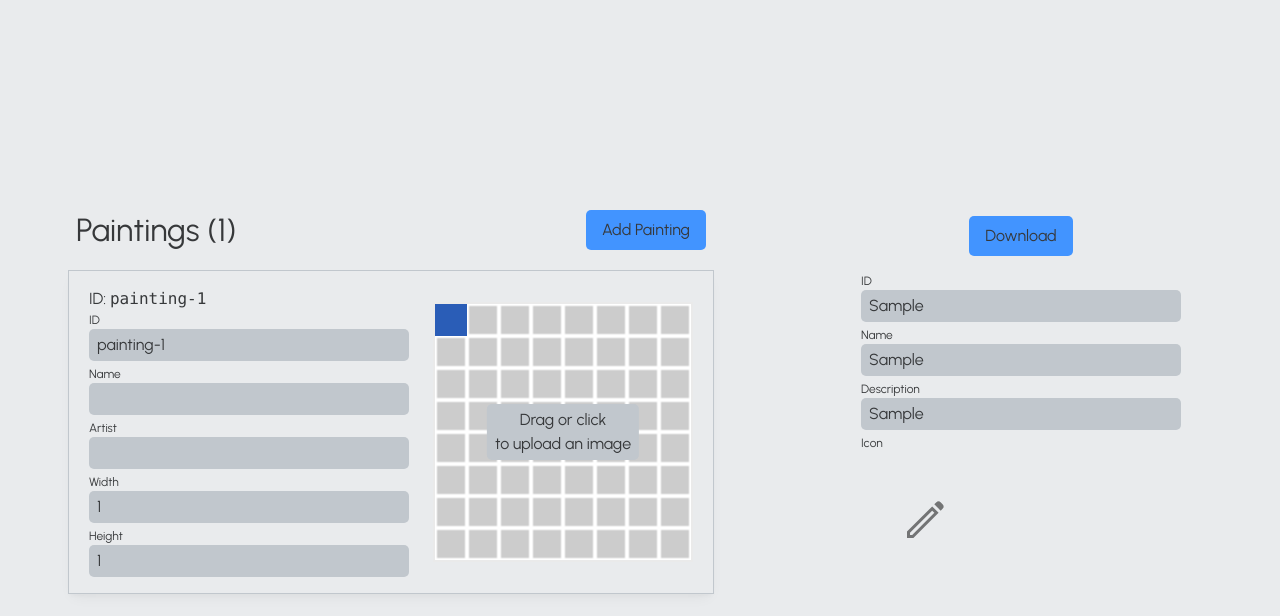
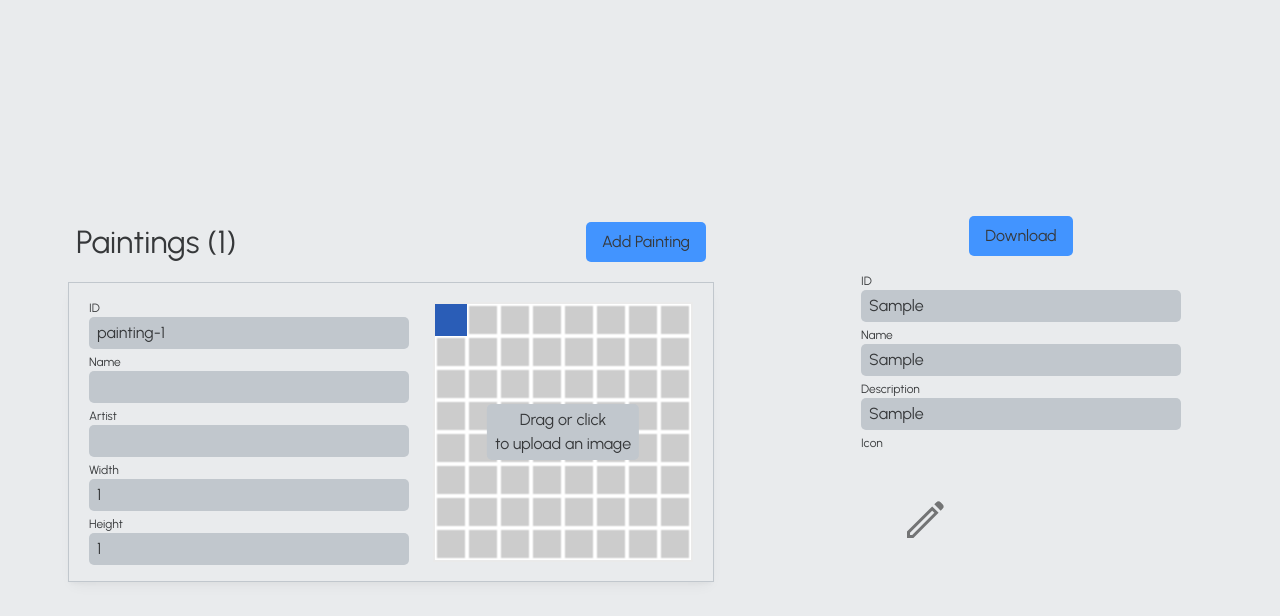
Before and after one commit to Roundaround/mc-painting-editor, a Next.js app: page / in a window 1280 px wide. Both pictures are taken after typing "Sample", "Sample", "Sample" into the empty fields and a click on the button "Add Painting". Shown: the top 616 px of the page. Built offline with nearby package versions, Linux system fonts and the light colour scheme.

Commit message:
Minor tweak to painting list

```diff
--- a/src/components/PaintingListItem/PaintingListItem.tsx
+++ b/src/components/PaintingListItem/PaintingListItem.tsx
@@ -78,17 +78,6 @@ export function PaintingListItem(props: PaintingListItemProps) {
           style={{
             display: 'flex',
             flexDirection: 'column',
-            justifyContent: 'space-between',
-            height: '100%',
-          }}
-        >
-          <div>
-            ID: <pre>{painting.id}</pre>
-          </div>
-          <div
-            style={{
-              display: 'flex',
-              flexDirection: 'column',
             gap: 'var(--size-1)',
           }}
         >
@@ -141,7 +130,6 @@ export function PaintingListItem(props: PaintingListItemProps) {
             }}
           />
         </div>
-        </div>
         <PaintingGrid
           maxHeight={8}
           maxWidth={8}
```
Lines whose indentation alone changed are shown as unchanged.
